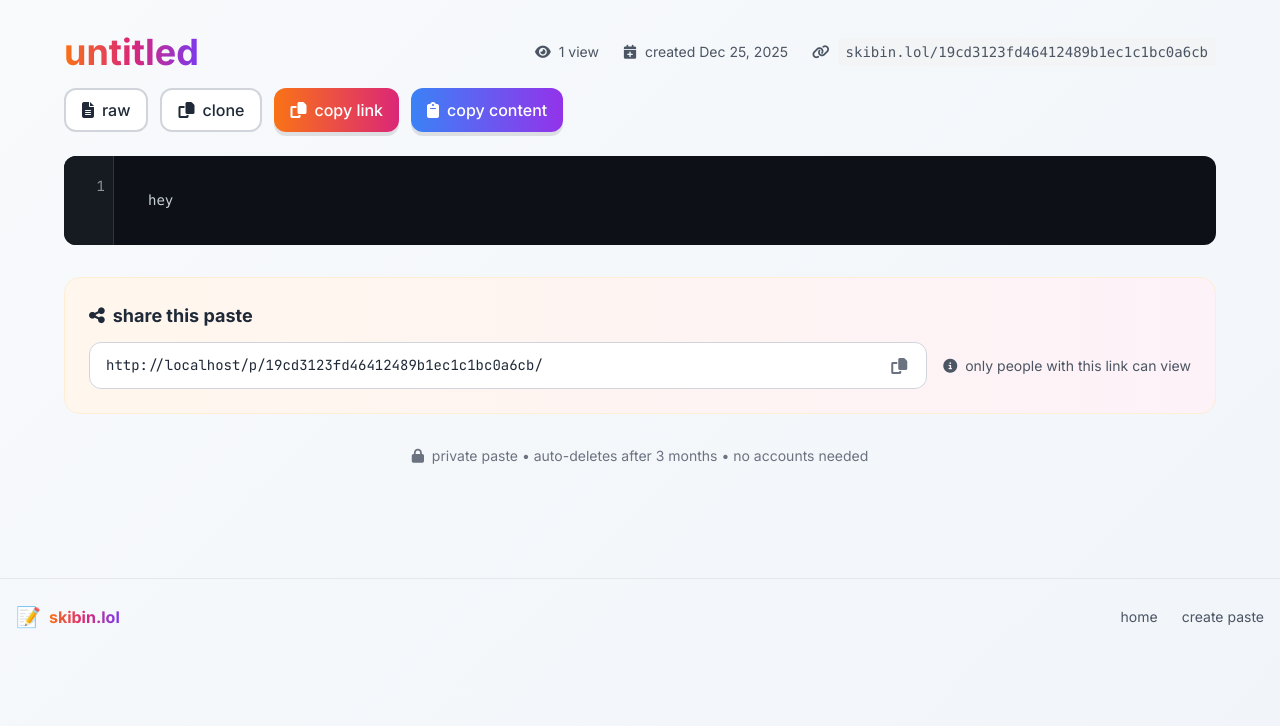
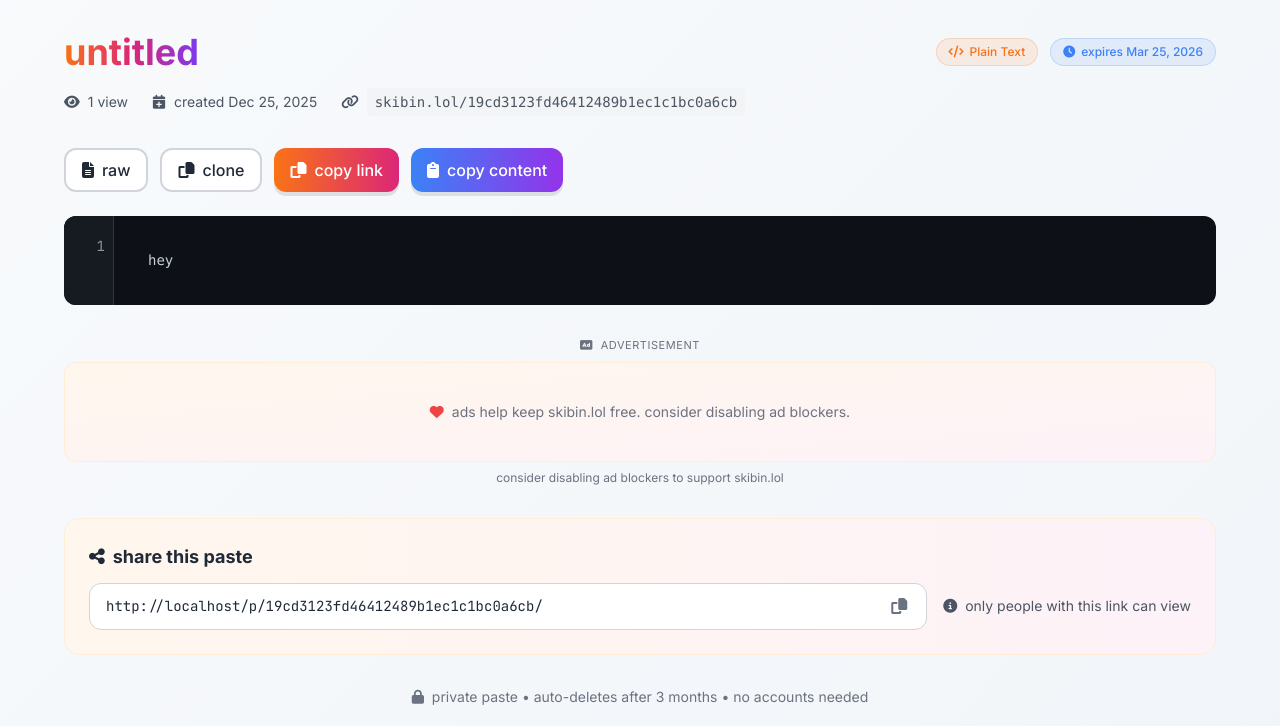
Before and after one commit to voxadorww/skibin, a Django app: page /p/19cd3123fd46412489b1ec1c1bc0a6cb/ in a window 1280 px wide. Shown: the part 70-796 px from the top of the page. Before the commit the page ends 699 px from the top, so only its background shows below. Run offline with Django 5.2, Linux system fonts and the light colour scheme; data comes from the database, SQL or seed files in the repository; some libraries are stand-ins or nearby versions.

Commit message:
Update view.html

```diff
--- a/app/templates/view.html
+++ b/app/templates/view.html
@@ -9,14 +9,14 @@
     <meta property="og:type" content="website">
     <meta property="og:url" content="{{ request.build_absolute_uri }}">
     <meta property="og:title" content="{{ paste.title|default:'untitled paste' }} | skibin.lol">
-    <meta property="og:description" content="Code snippet shared on skibin.lol">
+    <meta property="og:description" content="{{ paste.content|truncatechars:150|default:'Code snippet shared on skibin.lol' }}">
     <meta property="og:site_name" content="skibin.lol">
 
     <!-- Twitter Card Meta Tags -->
     <meta name="twitter:card" content="summary">
     <meta name="twitter:url" content="{{ request.build_absolute_uri }}">
     <meta name="twitter:title" content="{{ paste.title|default:'untitled paste' }} | skibin.lol">
-    <meta name="twitter:description" content="Code snippet shared on skibin.lol">
+    <meta name="twitter:description" content="{{ paste.content|truncatechars:150|default:'Code snippet shared on skibin.lol' }}">
 
     <!-- Discord-specific Meta Tags -->
     <meta property="og:site_name" content="skibin.lol">
@@ -44,6 +44,7 @@
     <link rel="stylesheet" href="https://cdnjs.cloudflare.com/ajax/libs/highlight.js/11.8.0/styles/github-dark.min.css">
     <script src="https://cdnjs.cloudflare.com/ajax/libs/highlight.js/11.8.0/highlight.min.js"></script>
 
+    <!-- Google Ads -->
     <script async src="https://pagead2.googlesyndication.com/pagead/js/adsbygoogle.js?client=ca-pub-5653411333184686"
      crossorigin="anonymous"></script>
 
@@ -204,6 +205,44 @@
             border-color: #f97316;
             box-shadow: 0 0 0 3px rgba(249, 115, 22, 0.2);
         }
+
+        /* Ad container styling */
+        .ad-container {
+            min-height: 100px;
+            display: flex;
+            align-items: center;
+            justify-content: center;
+            border-radius: 12px;
+            overflow: hidden;
+        }
+
+        .ad-label {
+            font-size: 11px;
+            color: #6b7280;
+            text-transform: uppercase;
+            letter-spacing: 0.05em;
+        }
+
+        .dark .ad-label {
+            color: #9ca3af;
+        }
+
+        /* Admin badge styles */
+        .admin-badge {
+            background: linear-gradient(135deg, #8b5cf6 0%, #ec4899 100%);
+            color: white;
+            animation: glow 2s ease-in-out infinite alternate;
+        }
+
+        @keyframes glow {
+            from { box-shadow: 0 0 10px rgba(139, 92, 246, 0.5); }
+            to { box-shadow: 0 0 20px rgba(139, 92, 246, 0.8); }
+        }
+
+        @keyframes fadeIn {
+            from { opacity: 0; transform: translateY(-10px); }
+            to { opacity: 1; transform: translateY(0); }
+        }
     </style>
 </head>
 <body class="min-h-screen bg-gray-50 dark:bg-gray-900 text-gray-800 dark:text-gray-100 transition-colors duration-300">
@@ -238,9 +277,36 @@
             <!-- Paste Header -->
             <div class="mb-8">
                 <div class="flex flex-wrap items-center justify-between gap-4 mb-4">
-                    <h1 class="text-3xl md:text-4xl font-bold gradient-text">
-                        {{ paste.title|default:"untitled" }}
-                    </h1>
+                    <div>
+                        <h1 class="text-3xl md:text-4xl font-bold gradient-text">
+                            {{ paste.title|default:"untitled" }}
+                        </h1>
+
+                        <!-- ADMIN BADGE (Hidden in HTML, shown via JS) -->
+                        {% with title=paste.title|default:"" %}
+                            {% if "[Xfz.xsae23;sd]" in title %}
+                                <div class="mt-3 opacity-0 transition-opacity duration-500" id="admin-badge">
+                                    <span class="inline-flex items-center px-3 py-1 rounded-full text-sm font-bold admin-badge">
+                                        <i class="fas fa-crown mr-2"></i>
+                                        posted by admin
+                                        <span class="ml-2 text-xs opacity-75">✓ verified</span>
+                                    </span>
+                                </div>
+                            {% endif %}
+                        {% endwith %}
+                    </div>
+
+                    <div class="flex items-center gap-3">
+                        <div class="language-badge">
+                            <i class="fas fa-code"></i>
+                            <span>{{ paste.get_language_display }}</span>
+                        </div>
+                        <div class="expiry-badge">
+                            <i class="fas fa-clock"></i>
+                            <span>expires {{ paste.expires_at|date:"M d, Y" }}</span>
+                        </div>
+                    </div>
+                </div>
 
                 <div class="flex flex-wrap items-center gap-6 text-sm text-gray-600 dark:text-gray-400">
                     <div class="flex items-center">
@@ -274,6 +340,26 @@
                 </button>
             </div>
 
+            <!-- AD 1: Vertical ad before code (for mobile) -->
+            <div class="mb-6 md:hidden">
+                <div class="text-center ad-label mb-2">
+                    <i class="fas fa-ad mr-1"></i> advertisement
+                </div>
+                <div class="ad-container bg-gradient-to-br from-blue-50 to-cyan-50 dark:from-blue-900/20 dark:to-cyan-900/20
+                            border border-blue-100 dark:border-blue-800">
+                    <!-- vertical -->
+                    <ins class="adsbygoogle"
+                         style="display:block"
+                         data-ad-client="ca-pub-5653411333184686"
+                         data-ad-slot="9694246869"
+                         data-ad-format="auto"
+                         data-full-width-responsive="true"></ins>
+                </div>
+                <div class="text-center text-xs text-gray-500 dark:text-gray-400 mt-2">
+                    ads help keep skibin.lol free
+                </div>
+            </div>
+
             <!-- Code Display -->
             <div class="code-container mb-8">
                 <div class="line-numbers" id="line-numbers">
@@ -283,6 +369,26 @@
                 </div>
                 <div class="code-content" style="padding-left: 70px;">
                     <pre><code id="code-content" class="language-{{ paste.language }} hljs">{{ paste.content }}</code></pre>
+                </div>
+            </div>
+
+            <!-- AD 2: Horizontal ad after code (for desktop) -->
+            <div class="mb-8">
+                <div class="text-center ad-label mb-2">
+                    <i class="fas fa-ad mr-1"></i> advertisement
+                </div>
+                <div class="ad-container bg-gradient-to-br from-orange-50 to-pink-50 dark:from-orange-900/20 dark:to-pink-900/20
+                            border border-orange-100 dark:border-orange-800">
+                    <!-- horizontal -->
+                    <ins class="adsbygoogle"
+                         style="display:block"
+                         data-ad-client="ca-pub-5653411333184686"
+                         data-ad-slot="4014367161"
+                         data-ad-format="auto"
+                         data-full-width-responsive="true"></ins>
+                </div>
+                <div class="text-center text-xs text-gray-500 dark:text-gray-400 mt-2">
+                    consider disabling ad blockers to support skibin.lol
                 </div>
             </div>
 
@@ -343,21 +449,23 @@
         // Initialize highlight.js
         hljs.highlightAll();
 
+        // Initialize Google Ads
+        (adsbygoogle = window.adsbygoogle || []).push({});
+
         // Copy URL to clipboard
         function copyToClipboard() {
             const urlInput = document.getElementById('paste-url');
             urlInput.select();
-            urlInput.setSelectionRange(0, 99999); // For mobile
+            urlInput.setSelectionRange(0, 99999);
             navigator.clipboard.writeText(urlInput.value).then(() => {
-                // Show a better notification
-                const originalText = urlInput.nextElementSibling.innerHTML;
-                urlInput.nextElementSibling.innerHTML = '<i class="fas fa-check"></i> copied!';
-                urlInput.nextElementSibling.classList.add('text-green-500');
+                const copyBtn = urlInput.nextElementSibling;
+                const originalHTML = copyBtn.innerHTML;
+                copyBtn.innerHTML = '<i class="fas fa-check"></i>';
+                copyBtn.classList.add('text-green-500');
 
                 setTimeout(() => {
-                    urlInput.nextElementSibling.innerHTML = '<i class="fas fa-copy"></i>';
-                    urlInput.nextElementSibling.classList.remove('text-green-500');
-                    urlInput.nextElementSibling.classList.add('text-gray-500', 'dark:text-gray-400');
+                    copyBtn.innerHTML = originalHTML;
+                    copyBtn.classList.remove('text-green-500');
                 }, 2000);
             });
         }
@@ -366,7 +474,6 @@
         function copyContent() {
             const codeElement = document.getElementById('code-content');
             navigator.clipboard.writeText(codeElement.textContent).then(() => {
-                // Find the copy content button
                 const copyBtn = document.querySelector('button[onclick="copyContent()"]');
                 const originalHTML = copyBtn.innerHTML;
                 copyBtn.innerHTML = '<i class="fas fa-check mr-2"></i> copied!';
@@ -381,13 +488,22 @@
             });
         }
 
-        // Add line numbers (already done in template, but keep for dynamic updates)
+        // Show admin badge with delay (security)
         document.addEventListener('DOMContentLoaded', function() {
+            const adminBadge = document.getElementById('admin-badge');
+            if (adminBadge) {
+                setTimeout(() => {
+                    adminBadge.classList.remove('opacity-0');
+                    adminBadge.classList.add('opacity-100');
+                    adminBadge.style.animation = 'fadeIn 0.5s ease-out';
+                }, 500);
+            }
+
+            // Update line numbers if needed
             const codeContent = document.getElementById('code-content');
             const lines = codeContent.textContent.split('\n').length;
             const lineNumbersElement = document.getElementById('line-numbers');
 
-            // Only update if not already set
             if (lineNumbersElement.children.length === 0) {
                 let lineNumbersHTML = '';
                 for (let i = 1; i <= lines; i++) {
@@ -402,18 +518,15 @@
         const darkIcon = document.getElementById('darkIcon');
         const lightIcon = document.getElementById('lightIcon');
 
-        // Check saved theme or system preference
         const prefersDark = window.matchMedia('(prefers-color-scheme: dark)').matches;
         const savedTheme = localStorage.getItem('skibin-theme');
 
-        // Set initial theme
         if (savedTheme === 'dark' || (!savedTheme && prefersDark)) {
             enableDarkMode();
         } else {
             disableDarkMode();
         }
 
-        // Toggle dark mode
         darkModeToggle.addEventListener('click', () => {
             if (document.documentElement.classList.contains('dark')) {
                 disableDarkMode();
@@ -436,7 +549,6 @@
             localStorage.setItem('skibin-theme', 'light');
         }
 
-        // Listen for system theme changes
         window.matchMedia('(prefers-color-scheme: dark)').addEventListener('change', e => {
             if (!localStorage.getItem('skibin-theme')) {
                 if (e.matches) {
@@ -447,29 +559,30 @@
             }
         });
 
-        // Add CSS animation
-        const style = document.createElement('style');
-        style.textContent = `
-            @keyframes fadeIn {
-                from { opacity: 0; transform: translateY(-5px); }
-                to { opacity: 1; transform: translateY(0); }
-            }
-
-            .admin-badge-glow {
-                animation: glow 2s ease-in-out infinite alternate;
-            }
-
-            @keyframes glow {
-                from { box-shadow: 0 0 5px rgba(168, 85, 247, 0.5); }
-                to { box-shadow: 0 0 20px rgba(168, 85, 247, 0.8); }
-            }
-        `;
-        document.head.appendChild(style);
-
-        // Select URL text on click for easier copying
+        // Select URL text on click
         document.getElementById('paste-url').addEventListener('click', function() {
             this.select();
         });
+
+        // Check for ad blockers
+        setTimeout(function() {
+            const adElements = document.querySelectorAll('.adsbygoogle');
+            adElements.forEach(ad => {
+                if (ad.offsetHeight < 50) {
+                    // Ad might be blocked
+                    const adContainer = ad.closest('.ad-container');
+                    if (adContainer && Math.random() < 0.2) { // 20% chance
+                        const message = document.createElement('div');
+                        message.className = 'text-center text-sm text-gray-500 dark:text-gray-400 p-3';
+                        message.innerHTML = `
+                            <i class="fas fa-heart text-red-500 mr-1"></i>
+                            ads help keep skibin.lol free. consider disabling ad blockers.
+                        `;
+                        adContainer.appendChild(message);
+                    }
+                }
+            });
+        }, 3000);
     </script>
 </body>
 </html>
```
